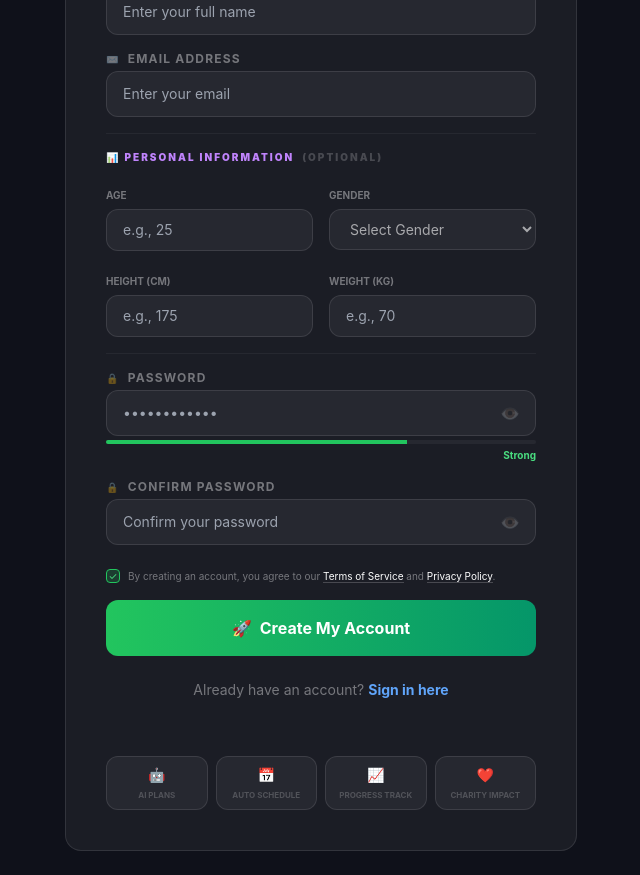
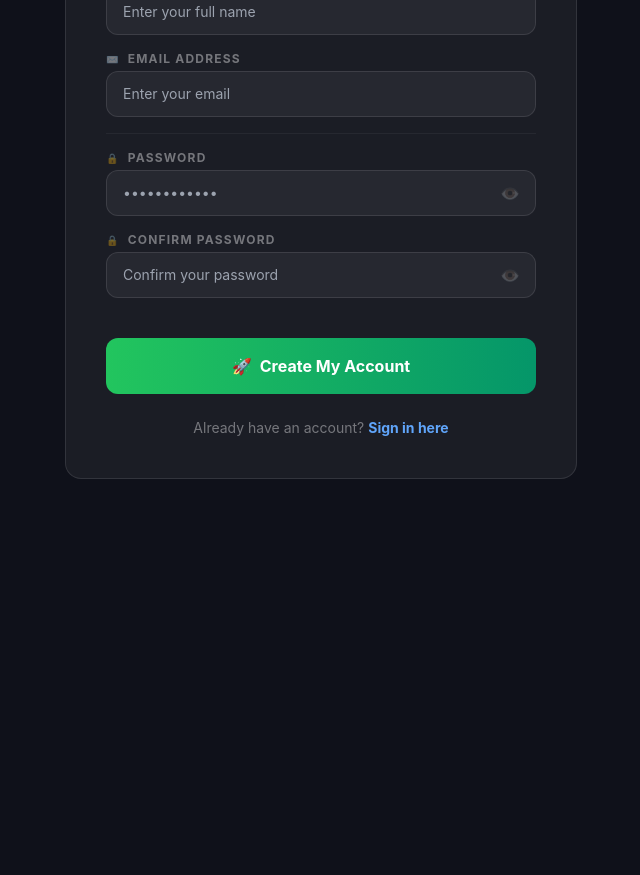
Before and after one commit to shahrozebaig/ArogyaMitra, a React (Create React App) app in the folder frontend/: page /register in a window 1280 px wide. Shown: the part 320-1195 px from the top of the page, without its empty margins (319-959 px from the left). After the commit the page ends 823 px from the top, so only its background shows below. Built offline with nearby package versions, Linux system fonts and the light colour scheme.

Commit message:
Removed Unwanted

```diff
--- a/frontend/src/pages/Register.js
+++ b/frontend/src/pages/Register.js
@@ -7,15 +7,15 @@ function Register() {
     email: "",
     password: "",
     confirmPassword: "",
-    age: "",
-    gender: "",
-    height: "",
-    weight: "",
   });
+  const [showPassword, setShowPassword] = useState(false);
+  const [showConfirmPassword, setShowConfirmPassword] = useState(false);
   const navigate = useNavigate();
+
   const handleChange = (e) => {
     setFormData({ ...formData, [e.target.name]: e.target.value });
   };
+
   const handleRegister = async (e) => {
     e.preventDefault();
     if (formData.password !== formData.confirmPassword) {
@@ -30,12 +30,7 @@ function Register() {
       alert("Registration failed");
     }
   };
-  const features = [
-    { label: "AI Plans", icon: "🤖" },
-    { label: "Auto Schedule", icon: "📅" },
-    { label: "Progress Track", icon: "📈" },
-    { label: "Charity Impact", icon: "❤️" },
-  ];
+
   return (
     <div className="min-h-screen bg-[#0f111a] flex items-center justify-center p-6 relative overflow-hidden">
       <div className="absolute top-1/2 left-1/2 -translate-x-1/2 -translate-y-1/2 w-[600px] h-[600px] bg-purple-600/10 blur-[150px] rounded-full -z-10"></div>
@@ -79,58 +74,7 @@ function Register() {
                   required
                 />
               </div>
-              <div className="pt-4 border-t border-white/5 space-y-4">
-                <p className="text-[10px] font-black text-purple-400 uppercase tracking-[0.2em] flex items-center gap-2">
-                  📊 Personal Information <span className="text-white/20">(Optional)</span>
-                </p>
-                <div className="grid grid-cols-2 gap-4">
-                  <div className="space-y-1">
-                    <label className="text-[10px] font-bold text-white/40 uppercase">Age</label>
-                    <input
-                      type="number"
-                      name="age"
-                      placeholder="e.g., 25"
-                      className="w-full bg-white/5 border border-white/10 rounded-xl px-4 py-2.5 text-sm focus:outline-none focus:border-purple-500/50"
-                      onChange={handleChange}
-                    />
-                  </div>
-                  <div className="space-y-1">
-                    <label className="text-[10px] font-bold text-white/40 uppercase">Gender</label>
-                    <select
-                      name="gender"
-                      className="w-full bg-white/5 border border-white/10 rounded-xl px-4 py-2.5 text-sm focus:outline-none focus:border-purple-500/50 text-white/60"
-                      onChange={handleChange}
-                    >
-                      <option value="">Select Gender</option>
-                      <option value="male">Male</option>
-                      <option value="female">Female</option>
-                      <option value="other">Other</option>
-                    </select>
-                  </div>
-                </div>
-                <div className="grid grid-cols-2 gap-4">
-                  <div className="space-y-1">
-                    <label className="text-[10px] font-bold text-white/40 uppercase">Height (cm)</label>
-                    <input
-                      type="number"
-                      name="height"
-                      placeholder="e.g., 175"
-                      className="w-full bg-white/5 border border-white/10 rounded-xl px-4 py-2.5 text-sm focus:outline-none focus:border-purple-500/50"
-                      onChange={handleChange}
-                    />
-                  </div>
-                  <div className="space-y-1">
-                    <label className="text-[10px] font-bold text-white/40 uppercase">Weight (kg)</label>
-                    <input
-                      type="number"
-                      name="weight"
-                      placeholder="e.g., 70"
-                      className="w-full bg-white/5 border border-white/10 rounded-xl px-4 py-2.5 text-sm focus:outline-none focus:border-purple-500/50"
-                      onChange={handleChange}
-                    />
-                  </div>
-                </div>
-              </div>
+
               <div className="pt-4 border-t border-white/5 space-y-4">
                 <div className="space-y-1">
                   <label className="text-xs font-bold text-white/40 uppercase tracking-widest flex items-center gap-2">
@@ -138,19 +82,20 @@ function Register() {
                   </label>
                   <div className="relative">
                     <input
-                      type="password"
+                      type={showPassword ? "text" : "password"}
                       name="password"
                       placeholder="••••••••••••"
                       className="w-full bg-white/5 border border-white/10 rounded-xl px-4 py-3 text-sm focus:outline-none focus:border-purple-500/50 transition-all"
                       onChange={handleChange}
                       required
                     />
-                    <span className="absolute right-4 top-1/2 -translate-y-1/2 text-white/20 cursor-pointer hover:text-white transition-colors">👁️</span>
+                    <span
+                      className={`absolute right-4 top-1/2 -translate-y-1/2 cursor-pointer transition-colors ${showPassword ? 'text-green-400' : 'text-white/20 hover:text-white'}`}
+                      onClick={() => setShowPassword(!showPassword)}
+                    >
+                      {showPassword ? "👁️‍🗨️" : "👁️"}
+                    </span>
                   </div>
-                  <div className="h-1 w-full bg-white/5 rounded-full mt-2 overflow-hidden">
-                    <div className="h-full bg-green-500 w-[70%] transition-all"></div>
-                  </div>
-                  <p className="text-[10px] text-green-400 font-bold text-right">Strong</p>
                 </div>
                 <div className="space-y-1">
                   <label className="text-xs font-bold text-white/40 uppercase tracking-widest flex items-center gap-2">
@@ -158,23 +103,24 @@ function Register() {
                   </label>
                   <div className="relative">
                     <input
-                      type="password"
+                      type={showConfirmPassword ? "text" : "password"}
                       name="confirmPassword"
                       placeholder="Confirm your password"
                       className="w-full bg-white/5 border border-white/10 rounded-xl px-4 py-3 text-sm focus:outline-none focus:border-purple-500/50 transition-all"
                       onChange={handleChange}
                       required
                     />
-                    <span className="absolute right-4 top-1/2 -translate-y-1/2 text-white/20">👁️</span>
+                    <span
+                      className={`absolute right-4 top-1/2 -translate-y-1/2 cursor-pointer transition-colors ${showConfirmPassword ? 'text-green-400' : 'text-white/20 hover:text-white'}`}
+                      onClick={() => setShowConfirmPassword(!showConfirmPassword)}
+                    >
+                      {showConfirmPassword ? "👁️‍🗨️" : "👁️"}
+                    </span>
                   </div>
                 </div>
               </div>
             </div>
-            <div className="space-y-4">
-              <div className="flex items-start gap-2 text-[10px] text-white/40">
-                <div className="w-3.5 h-3.5 border border-green-500 bg-green-500/20 rounded flex items-center justify-center text-green-400">✓</div>
-                <p>By creating an account, you agree to our <span className="text-white border-b border-white/20 cursor-pointer">Terms of Service</span> and <span className="text-white border-b border-white/20 cursor-pointer">Privacy Policy</span>.</p>
-              </div>
+            <div className="space-y-4 pt-4">
               <button
                 type="submit"
                 className="w-full py-4 bg-gradient-to-r from-green-500 to-emerald-600 rounded-xl text-white font-bold hover:shadow-lg hover:shadow-green-500/20 active:scale-[0.98] transition-all flex items-center justify-center gap-2"
@@ -189,17 +135,11 @@ function Register() {
               </p>
             </div>
           </form>
-          <div className="grid grid-cols-4 gap-2 pt-6">
-            {features.map((f, i) => (
-              <div key={i} className="bg-white/5 border border-white/10 rounded-xl p-2 text-center space-y-1">
-                <p className="text-sm">{f.icon}</p>
-                <p className="text-[8px] uppercase font-bold text-white/20">{f.label}</p>
-              </div>
-            ))}
-          </div>
         </div>
       </div>
     </div>
+
+
   );
 }
 export default Register;
```
